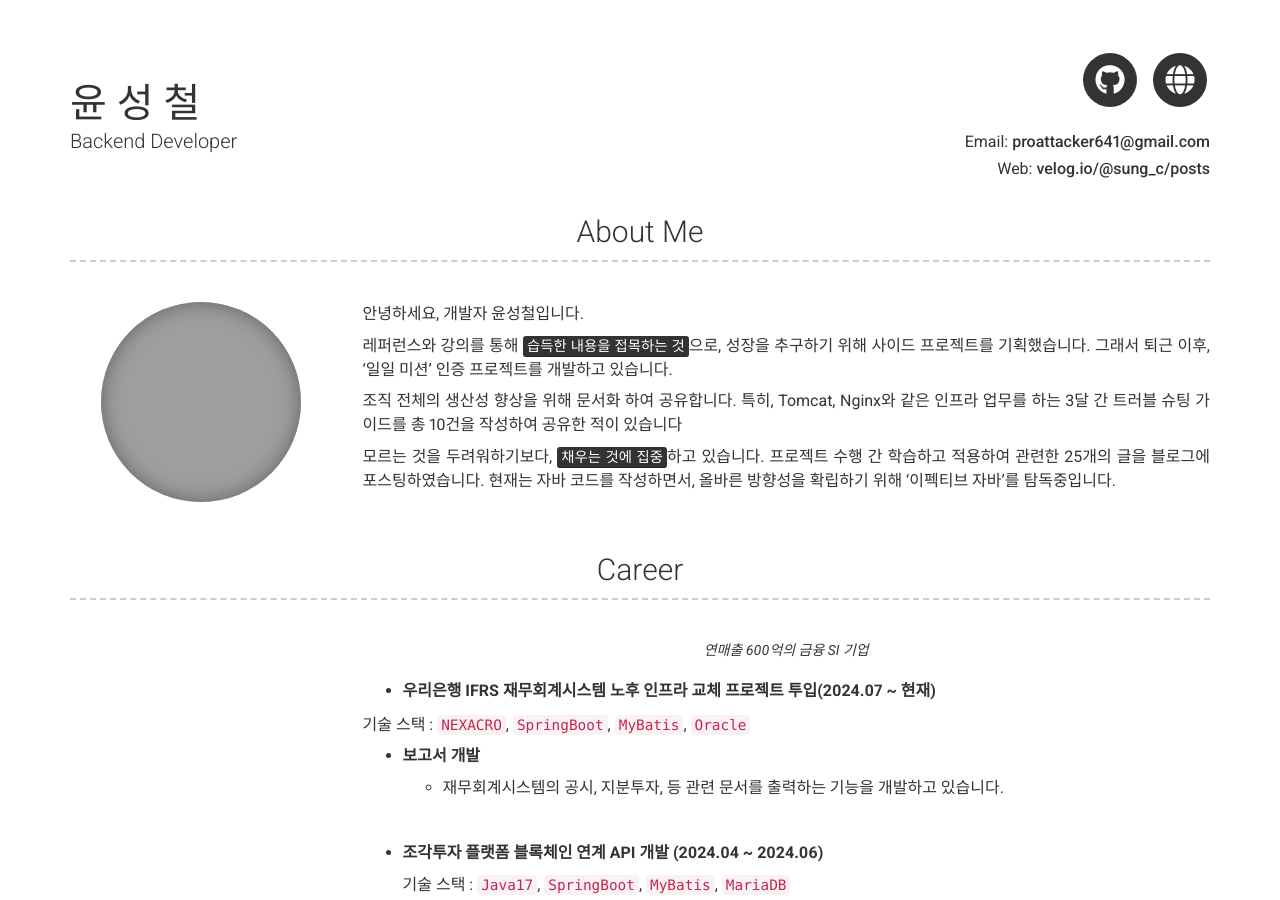
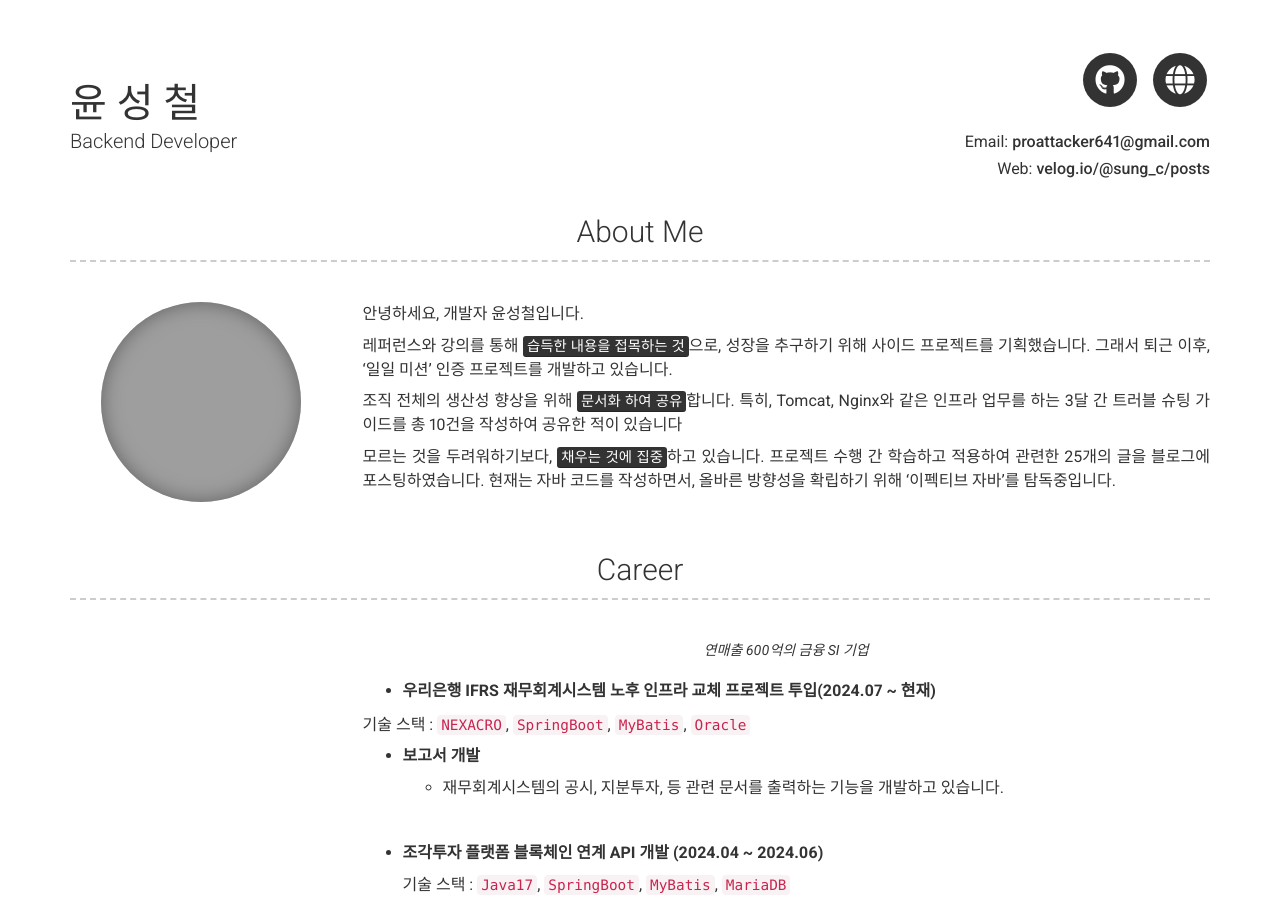
Before and after one commit to sungchulyun/sungchulyun.github.io, a Jekyll site: the page built from index.md, in a window 1280 px wide and 900 px high. Built offline with Jekyll 4.4.1, drawn with Linux system fonts in a browser that asks for light colours; nearby versions of some CDN libraries; grey boxes are pictures that could not be loaded.

Commit message:
docs : 자기소개 수정 v.6

```diff
--- a/_config.yml
+++ b/_config.yml
@@ -42,7 +42,7 @@ about_content: | # this will include new lines to allow paragraphs
   레퍼런스와 강의를 통해 <mark>습득한 내용을 접목하는 것</mark>으로, 성장을 추구하기 위해 사이드 프로젝트를 기획했습니다.
   그래서 퇴근 이후, '일일 미션' 인증 프로젝트를 개발하고 있습니다.
 
-  조직 전체의 생산성 향상을 위해 문서화 하여 공유합니다.
+  조직 전체의 생산성 향상을 위해 <mark>문서화 하여 공유</mark>합니다.
   특히, Tomcat, Nginx와 같은 인프라 업무를 하는 3달 간 트러블 슈팅 가이드를  총 10건을 작성하여 공유한 적이 있습니다
 
   모르는 것을 두려워하기보다, <mark>채우는 것에 집중</mark>하고 있습니다.
```
